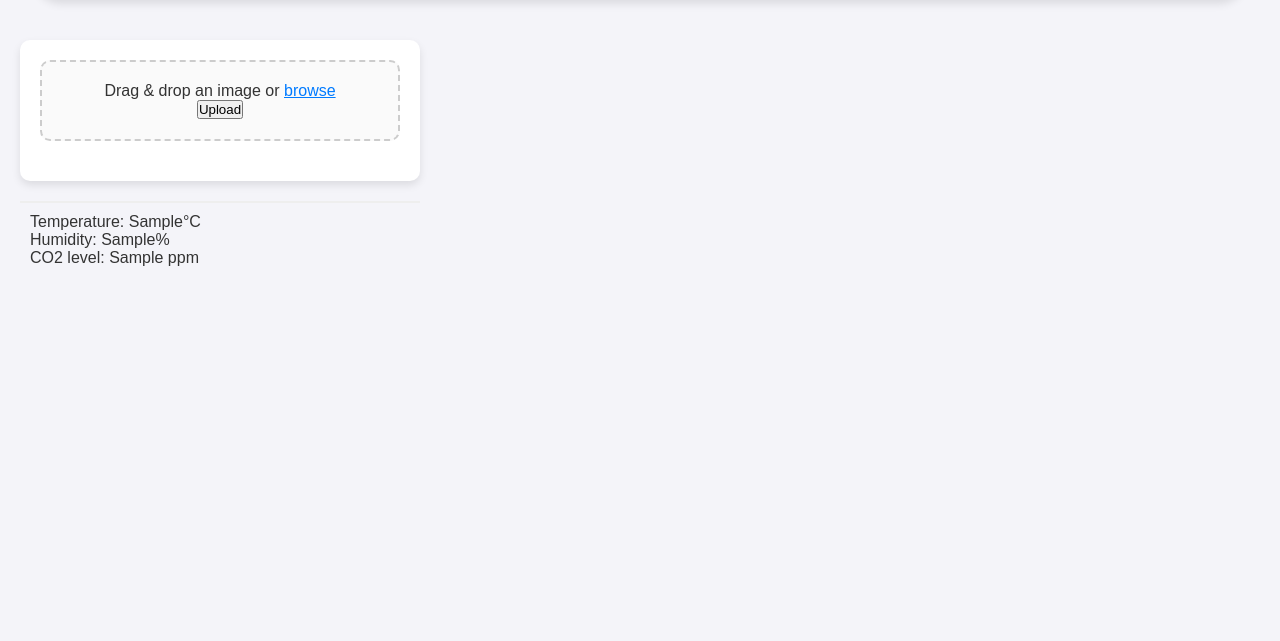
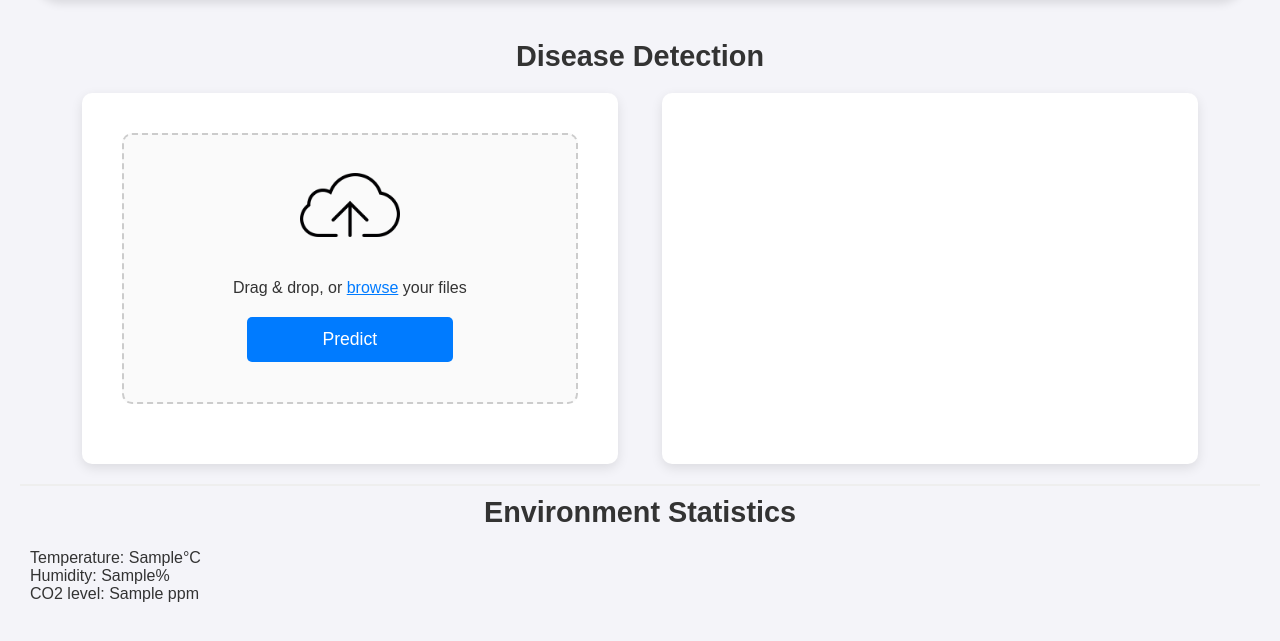
Before and after one commit to Disease-Detection-in-Sericulture/SilkSphere, a Flask app: page / in a window 1280 px wide. Shown: the part 98-739 px from the top of the page. Run offline with Flask 3, Linux system fonts and the light colour scheme; a database or web service that is not in the repository returns one stand-in record (values such as "Sample title"); data that the repository does not hold is empty.

Commit message:
Revamped disease detection layout and design

```diff
--- a/SilkSphere/app/routes.py
+++ b/SilkSphere/app/routes.py
@@ -8,12 +8,18 @@ from Retriever import Retriever
 
 model = load_model('model.h5')
 
+UPLOAD_FOLDER = 'app/static/uploads/'
+app.config['UPLOAD_FOLDER'] = UPLOAD_FOLDER
+if not os.path.exists(UPLOAD_FOLDER):
+    os.makedirs(UPLOAD_FOLDER)
+
 @app.route('/', methods=['GET', 'POST'])
 def index():
     retriever = Retriever()
     retriever.retrieve()
 
     result = None
+    uploaded_image = None
 
     if request.method == 'POST':
         if 'file' not in request.files:
@@ -36,4 +42,6 @@ def index():
 
         result = "Healthy" if predicted_class == 1 else "Diseased"
 
-    return render_template("index.html", retriever=retriever, result=result)
+        uploaded_image = f'uploads/{file.filename}'
+
+    return render_template("index.html", retriever=retriever, result=result, uploaded_image=uploaded_image)
--- a/SilkSphere/app/static/script.js
+++ b/SilkSphere/app/static/script.js
@@ -1,13 +1,15 @@
 let dropArea = document.getElementById('drop-area');
+let uploadForm = document.getElementById('uploadForm');
+let predictionElement = document.getElementById('prediction');
 
-dropArea.addEventListener('dragenter', preventDefaults, false);
-dropArea.addEventListener('dragleave', preventDefaults, false);
-dropArea.addEventListener('dragover', preventDefaults, false);
-dropArea.addEventListener('drop', preventDefaults, false);
+// Prevent default behaviors on drag events
+['dragenter', 'dragover', 'dragleave', 'drop'].forEach(eventName => {
+    dropArea.addEventListener(eventName, preventDefaults, false);
+});
 
 function preventDefaults(e) {
     e.preventDefault();
-    e.stopPropagation();
+     e.stopPropagation();
 }
 
 dropArea.addEventListener('drop', handleDrop, false);
@@ -22,6 +24,13 @@ function handleFiles(files) {
     let file = files[0];
     if (file && file.type.startsWith('image/')) {
         displayImage(file);
+        if (predictionElement) {
+            predictionElement.remove();
+        }
+        let fileInput = document.getElementById('fileElem');
+        fileInput.files = files;
+
+        uploadForm.submit();
     }
 }
 
--- a/SilkSphere/app/static/styles.css
+++ b/SilkSphere/app/static/styles.css
@@ -9,6 +9,11 @@ body {
     background-color: #f4f4f9;
     color: #333;
     transition: background-color 0.3s ease, color 0.3s ease;
+}
+
+body.dark-mode {
+    background-color: #2c2c2c;
+    color: #f4f4f9;
 }
 
 h1, h2 {
@@ -29,6 +34,10 @@ h1, h2 {
     max-width: 1600px;
 }
 
+body.dark-mode .navbar {
+    background-color: #333;
+}
+
 .logo {
     font-size: 1.5em;
     font-weight: bold;
@@ -37,9 +46,9 @@ h1, h2 {
 }
 
 .tagline {
-    font-size: 0.8em; /* Makes the text smaller */
-    color: #72A0C1; /* Optional: a lighter color for the tagline */
-    margin-top: 5px; /* Adds some space above the tagline */
+    font-size: 0.8em;
+    color: #72A0C1;
+    margin-top: 5px;
 }
 
 .nav-center {
@@ -55,8 +64,16 @@ h1, h2 {
     transition: color 0.3s;
 }
 
+body.dark-mode .nav-link {
+    color: #f4f4f9;
+}
+
 .nav-link:hover {
     color: #007bff;
+}
+
+body.dark-mode .nav-link:hover {
+    color: #007bff
 }
 
 .nav-right .toggle-theme {
@@ -73,35 +90,56 @@ h1, h2 {
     transition: transform 0.3s;
 }
 
-/* Dark mode */
-body.dark-mode {
-    background-color: #2c2c2c;
-    color: #f4f4f9;
+.subheading {
+    font-size: 1.8em;
+    font-weight: bold;
+    margin-bottom: 20px;
+    text-align: center;
+    color: #333;
 }
 
-body.dark-mode .navbar {
-    background-color: #333;
-}
-
-body.dark-mode .nav-link {
+/* Subheadings in Dark Mode */
+body.dark-mode .subheading {
     color: #f4f4f9;
-}
-
-body.dark-mode .nav-link:hover {
-    color: #007bff
 }
 
 .content {
     padding: 20px;
 }
 
-.upload-container {
+.container {
+    display: flex;
+    justify-content: space-between;
+    margin-top: 20px;
+    gap: 20px;
+    width: 90%;
+    margin-left: auto;
+    margin-right: auto;
+}
+
+.upload-icon {
+    width:100px;
+    margin-bottom: 20px;
+}
+
+.image-container, .upload-container {
     text-align: center;
-    padding: 20px;
+    padding: 40px;
     background: white;
-    box-shadow: 0 4px 8px rgba(0, 0, 0, 0.1);
+    box-shadow: 0 4px 12px rgba(0, 0, 0, 0.1);
     border-radius: 10px;
-    width: 400px;
+    width: 48%;
+    min-height: 300px;
+}
+
+body.dark-mode .upload-container,
+body.dark-mode .image-container {
+    background-color: #333;
+}
+
+body.dark-mode .upload-container p,
+body.dark-mode .image-container p {
+    color: #f4f4f9;
 }
 
 #drop-area {
@@ -114,8 +152,17 @@ body.dark-mode .nav-link:hover {
     transition: background-color 0.2s ease;
 }
 
+body.dark-mode #drop-area {
+    background-color: #444;
+    border-color: #666;
+}
+
 #drop-area:hover {
     background-color: #f0f0f0;
+}
+
+body.dark-mode #drop-area:hover {
+    background-color: #555;
 }
 
 .browse-label {
@@ -138,9 +185,56 @@ body.dark-mode .nav-link:hover {
     box-shadow: 0 4px 8px rgba(0, 0, 0, 0.1);
 }
 
+body.dark-mode #gallery img {
+    box-shadow: 0 4px 12px rgba(255, 255, 255, 0.1);
+}
+
+.styled-upload-button {
+    background-color: #007bff;
+    color: white;
+    border: none;
+    border-radius: 5px;
+    padding: 12px 25px;
+    cursor: pointer;
+    transition: background-color 0.3s ease;
+    display: block;
+    margin: 20px auto;
+    width: 50%;
+    font-size: 1.1em;
+    font-weight: 300;
+}
+
+body.dark-mode .styled-upload-button {
+    background-color: #0056b3;
+    color: #f4f4f9;
+}
+
+body.dark-mode .styled-upload-button:hover {
+    background-color: #004080;
+}
+
 .environment-stats {
     margin-top: 20px;
     padding: 10px;
     border-top: 2px solid #eee;
-    width: 400px;
+    width: 100%;
 }
+
+body.dark-mode .environment-stats {
+    border-top-color: #555;
+}
+
+body.dark-mode .environment-stats p {
+    color: #f4f4f9;
+}
+
+#prediction {
+    font-size: 1.5em;
+    font-weight: bold;
+    margin-top: 20px;
+    color: #333;
+}
+
+body.dark-mode #prediction {
+    color: #f4f4f9;
+}
--- a/SilkSphere/app/templates/base.html
+++ b/SilkSphere/app/templates/base.html
@@ -13,8 +13,8 @@
             <p class="tagline">Your One-Stop Hub for Silkworm Care and Monitoring</p>
         </div>
         <div class="nav-center">
-            <a href="#" class="nav-link">Disease Detection</a>
-            <a href="#" class="nav-link">Environment Condition</a>
+            <a href="#disease-detection" class="nav-link">Disease Detection</a>
+            <a href="#environment-stats" class="nav-link">Environment Condition</a>
         </div>
         <div class="nav-right">
             <button class="toggle-theme">
--- a/SilkSphere/app/templates/index.html
+++ b/SilkSphere/app/templates/index.html
@@ -2,23 +2,35 @@
 
 {% block content %}
 
+    <h2 class="subheading" id="disease-detection">Disease Detection</h2>
+
+    <div class="container">
         <div class="upload-container">
             <div id="drop-area">
-            <form class="upload-form" method="post" enctype="multipart/form-data">
-                <p>Drag & drop an image or <label for="fileElem" class="browse-label">browse</label></p>
+                <img src="{{ url_for('static', filename='cloud.png') }}" alt="Upload Cloud" class="upload-icon">
+                <form id="uploadForm" class="upload-form" method="post" enctype="multipart/form-data">
+                    <p>Drag & drop, or <label for="fileElem" class="browse-label">browse</label> your files</p>
                     <input type="file" id="fileElem" name="file" accept="image/*" required onchange="handleFiles(this.files)">
-                <input type="submit" value="Upload">
+                    <input type="submit" value="Predict" class="styled-upload-button">
                 </form>
             </div>
-        <div id="gallery"></div>
+        </div>
+
+        <div class="image-container">
+            <div id="gallery">
+                {% if uploaded_image %}
+                    <img src="{{ url_for('static', filename=uploaded_image) }}" alt="Uploaded Image">
+                {% endif %}
             </div>
 
             {% if result %}
-        <h2>Prediction: {{ result }}</h2>
+                <h2 id="prediction">Prediction: {{ result }}</h2>
             {% endif %}
+        </div>
+    </div>
 
     <div class="environment-stats">
-        <!-- <h2>Environmental Statistics</h2> -->
+        <h2 class="subheading" id="environment-stats">Environment Statistics</h2>
         <p>Temperature: {{ retriever.temperature }}°C</p>
         <p>Humidity: {{ retriever.humidity }}%</p>
         <p>CO2 level: {{ retriever.co2 }} ppm</p>
```
Also changed, not shown: SilkSphere/app/static/cloud.png (added). Lines whose indentation alone changed are shown as unchanged.
